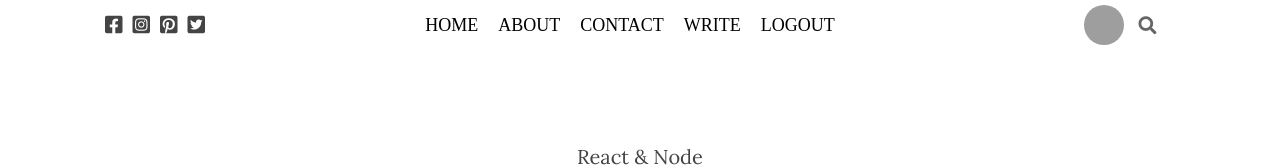
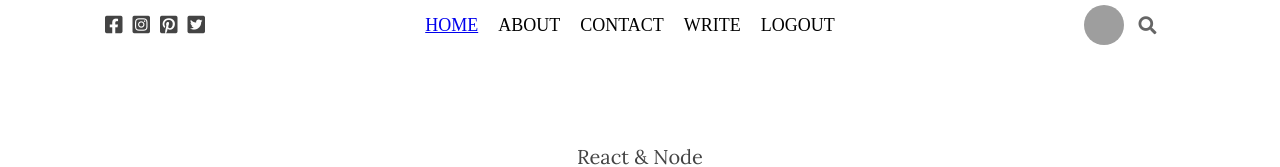
Before and after one commit to Godswillcode/blog-app-front-end, a React (Create React App) app: page / in a window 1280 px wide. Shown: the top 167 px of the page. Built offline with nearby package versions, Linux system fonts and the light colour scheme; grey boxes are pictures that could not be loaded.

Commit message:
working on route

```diff
--- a/src/components/topbar/Topbar.js
+++ b/src/components/topbar/Topbar.js
@@ -1,6 +1,8 @@
+import { Link } from 'react-router-dom'
 import './topbar.css'
 
 const Topbar = () => {
+    const user = true
     return (
         <div className="top">
         <div className="topLeft">
@@ -11,7 +13,7 @@
         </div>
         <div className="topCenter">
             <ul className="topList">
-                 <li className="topListItem">HOME</li>
+                 <li className="topListItem"><Link to="/">HOME</Link></li>
                  <li className="topListItem">ABOUT</li>
                  <li className="topListItem">CONTACT</li>
                  <li className="topListItem">WRITE</li>
--- a/src/index.css
+++ b/src/index.css
@@ -1,3 +1,8 @@
 *{
   margin: 0;
 }
+
+.link {
+  text-decoration: none;
+  color: inherit;
+}
```
